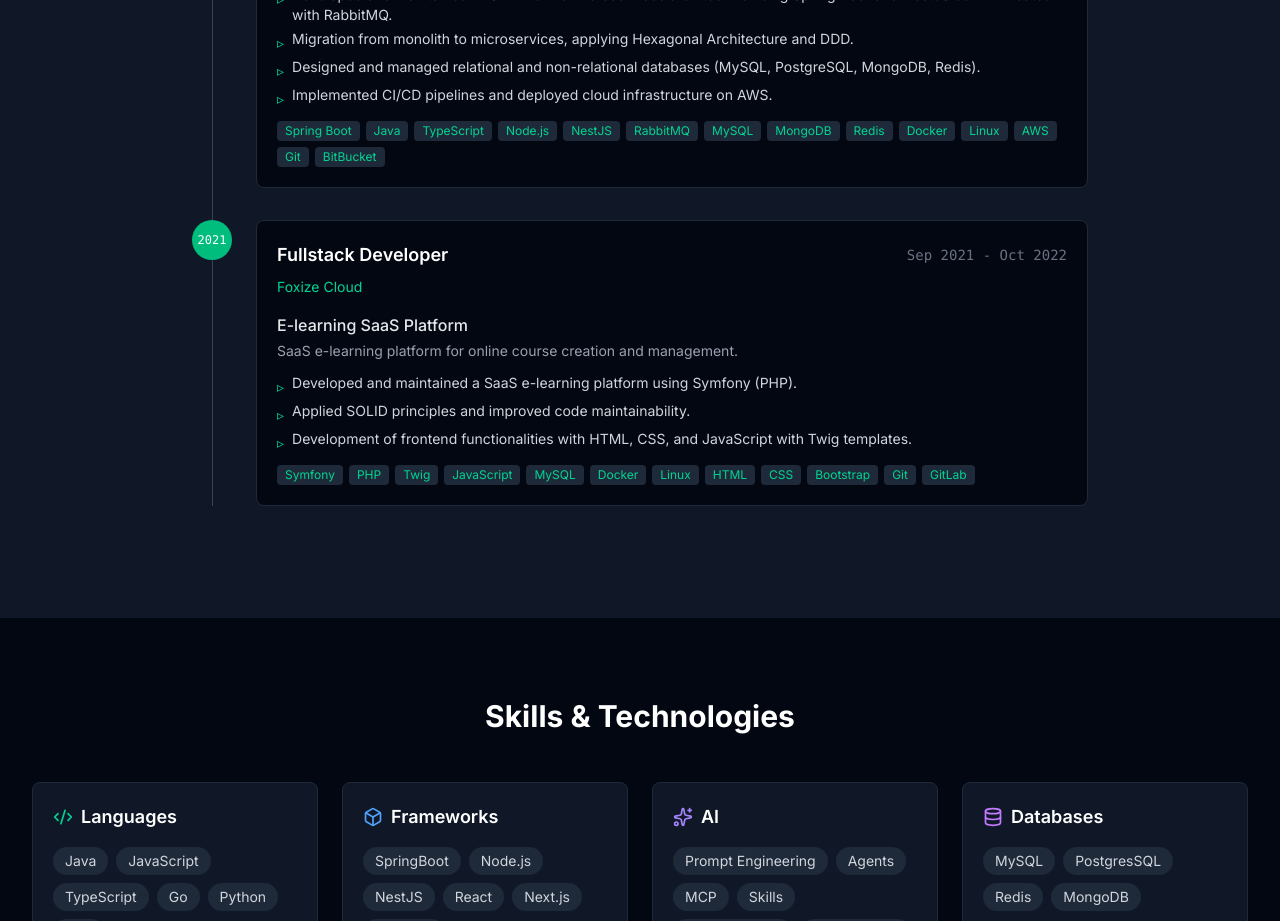
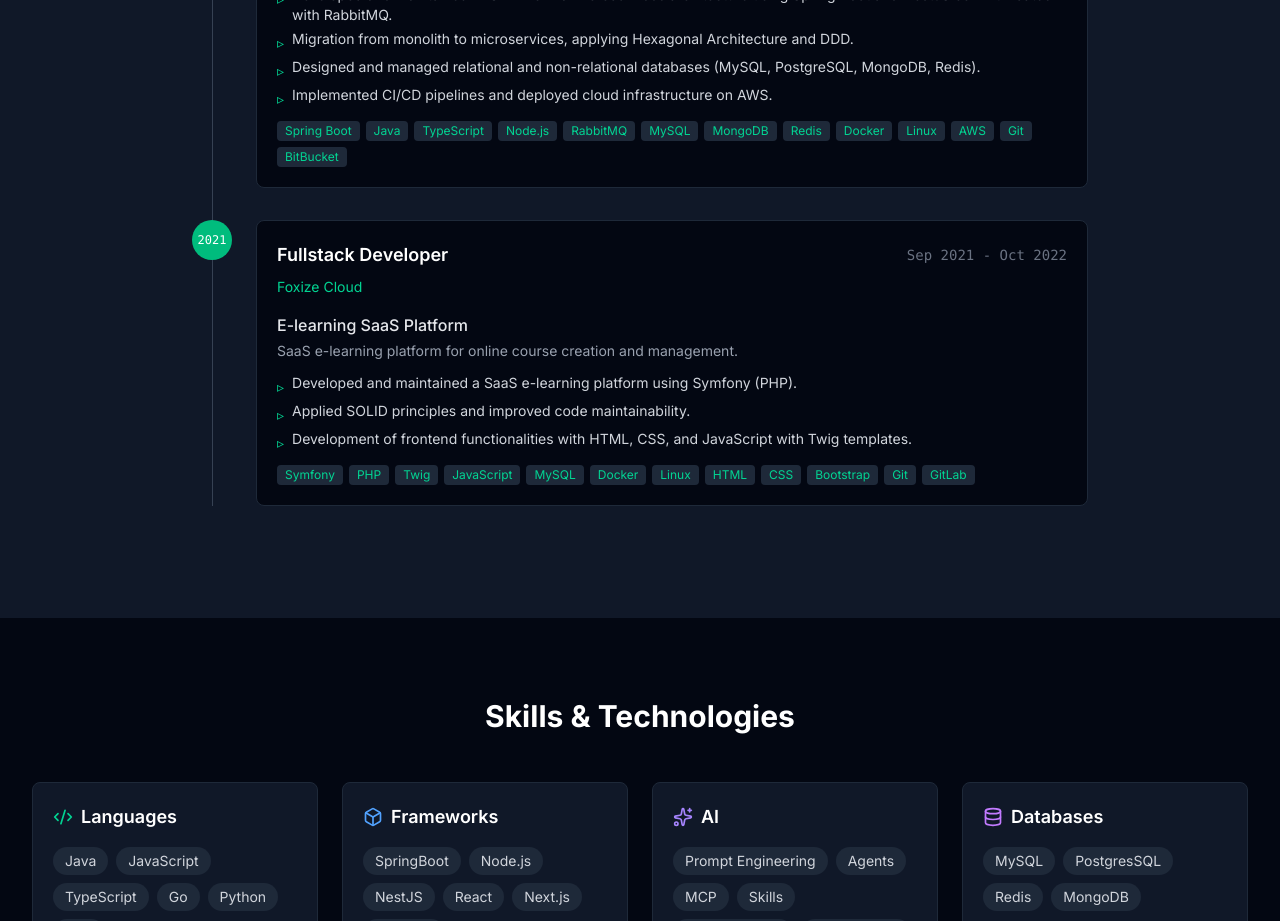
Before and after one commit to albertmenendezg/portfolio, a Next.js app: page / in a window 1280 px wide. Shown: the part 2760-3681 px from the top of the page. Built offline with nearby package versions, Linux system fonts and the light colour scheme.

Commit message:
Remove NestJS from feeder-metrics tech

```diff
--- a/src/data/portfolio.ts
+++ b/src/data/portfolio.ts
@@ -45,7 +45,7 @@ export const experience = [
         nameKey: "experience.feeder.projects.feeder-metrics.name",
         descriptionKey: "experience.feeder.projects.feeder-metrics.description",
         tasksKey: "experience.feeder.projects.feeder-metrics.tasks",
-        tech: ["Spring Boot", "Java", "TypeScript", "Node.js", "NestJS", "RabbitMQ", "MySQL", "MongoDB", "Redis", "Docker", "Linux", "AWS", "Git", "BitBucket"]
+        tech: ["Spring Boot", "Java", "TypeScript", "Node.js", "RabbitMQ", "MySQL", "MongoDB", "Redis", "Docker", "Linux", "AWS", "Git", "BitBucket"]
       }
     ]
   },
```
